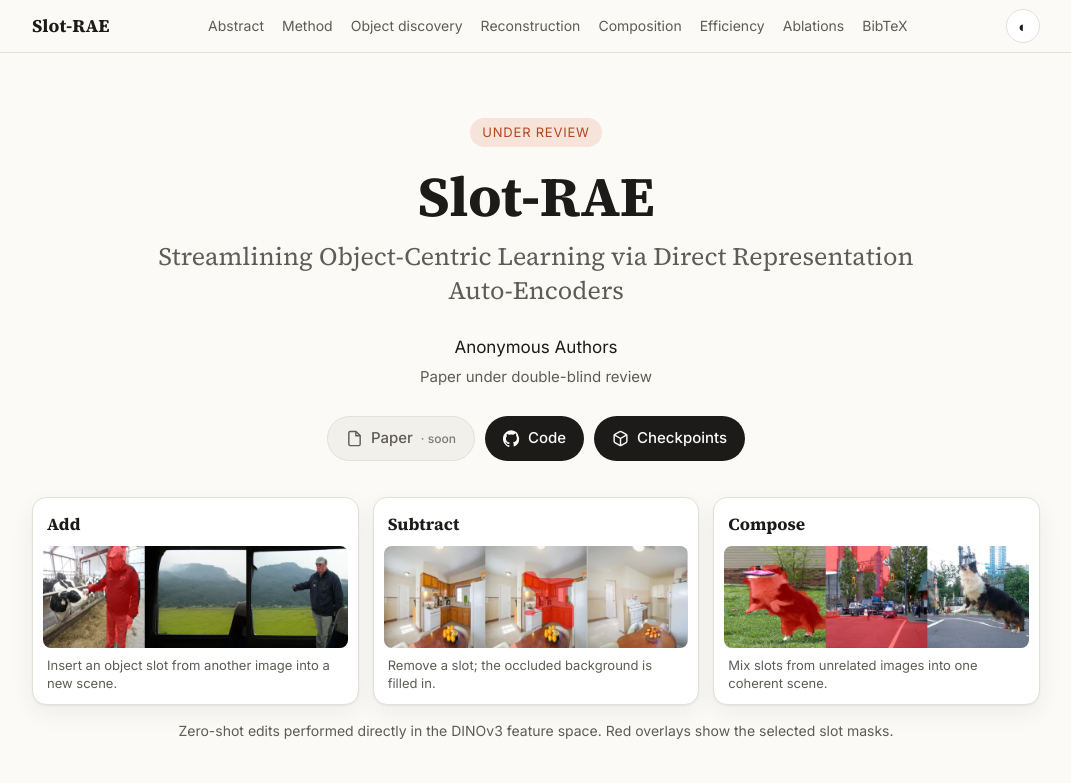
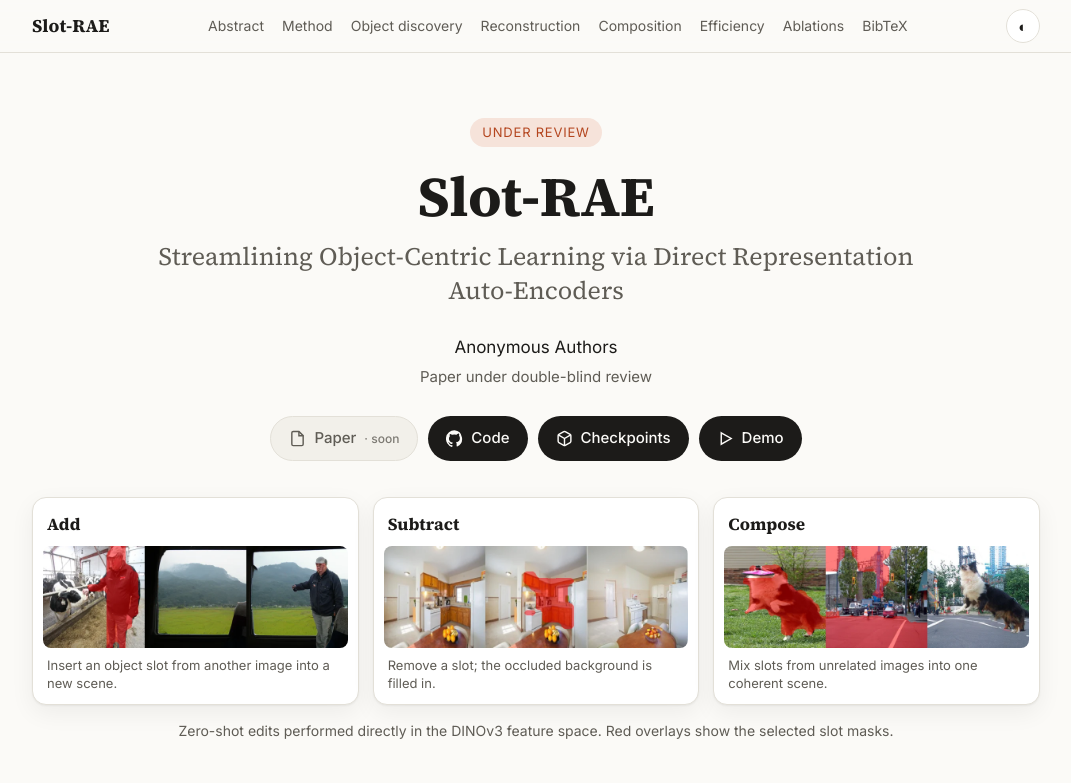
Before and after one commit to slot-rae/slot-rae.github.io, a plain HTML site: page index.html in a window 1280 px wide. Shown: the top 783 px of the page, without its empty margins (104-1175 px from the left). Drawn offline with Linux system fonts and the light colour scheme.

Commit message:
Link the interactive demo

```diff
--- a/index.html
+++ b/index.html
@@ -57,6 +57,10 @@
       <a class="btn" href="https://huggingface.co/collections/Beegbrain/slot-rae-models" target="_blank" rel="noopener">
         <svg viewBox="0 0 24 24" fill="none" stroke="currentColor" stroke-width="2"><path d="M21 16V8a2 2 0 0 0-1-1.7l-7-4a2 2 0 0 0-2 0l-7 4A2 2 0 0 0 3 8v8a2 2 0 0 0 1 1.7l7 4a2 2 0 0 0 2 0l7-4a2 2 0 0 0 1-1.7z"/><path d="M3.3 7 12 12l8.7-5M12 22V12"/></svg>
         Checkpoints
+      </a>
+      <a class="btn" href="https://huggingface.co/spaces/Beegbrain/slot-rae" target="_blank" rel="noopener">
+        <svg viewBox="0 0 24 24" fill="none" stroke="currentColor" stroke-width="2"><polygon points="6 4 20 12 6 20 6 4"/></svg>
+        Demo
       </a>
     </div>
 
```
